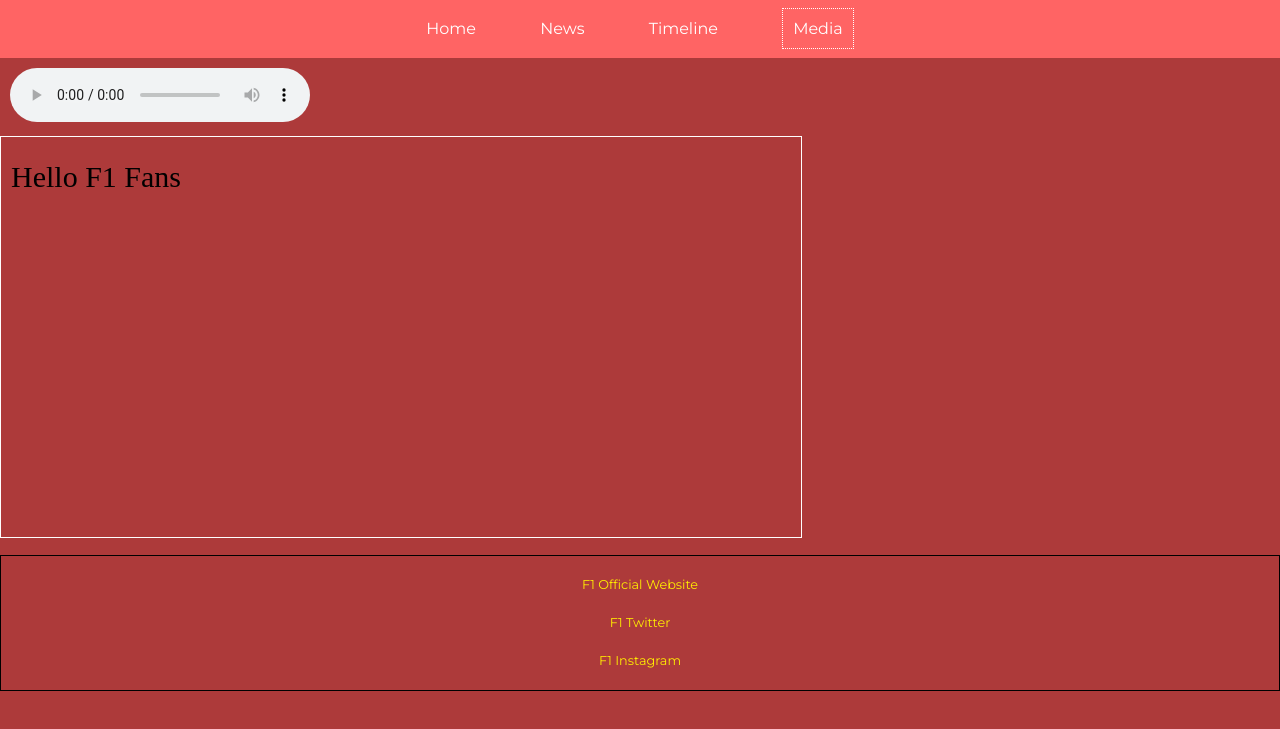
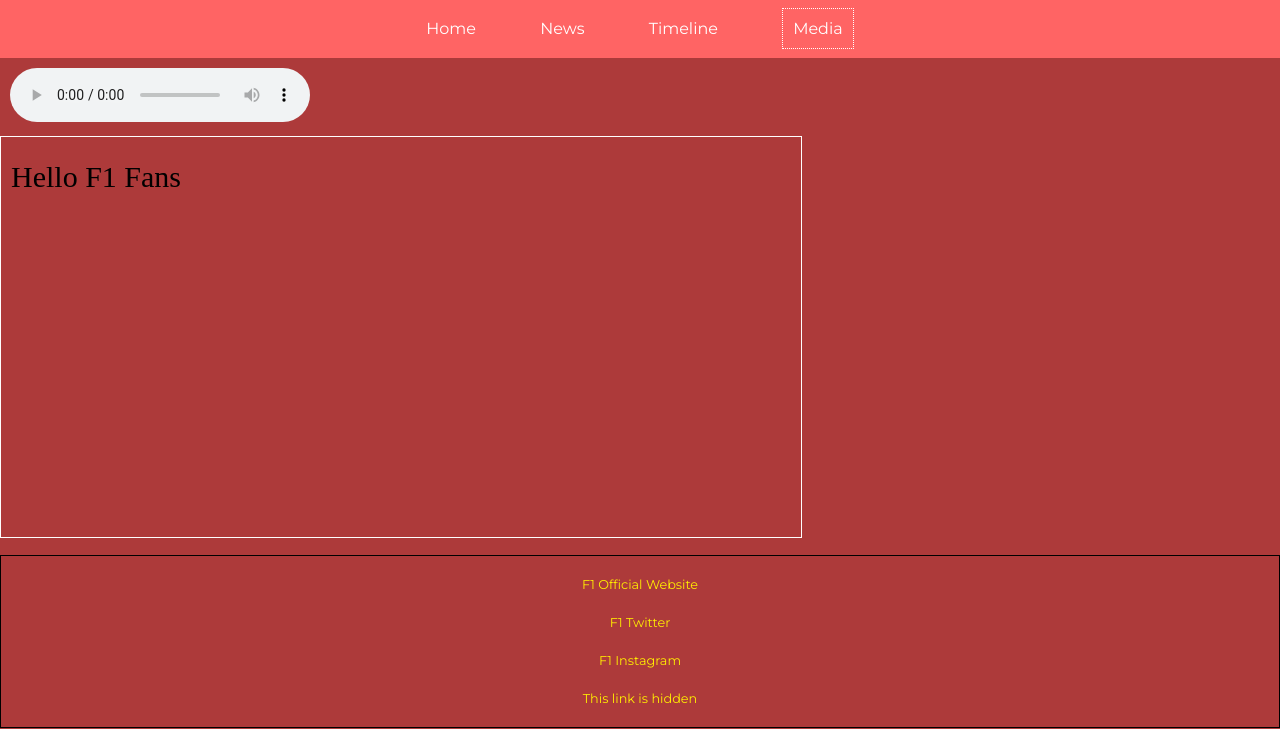
Before and after one commit to ibtehaz/comp484-p1, a plain HTML site: page media.html in a window 1280 px wide. Shown: the part 71-800 px from the top of the page. Drawn offline with Linux system fonts and the light colour scheme.

Commit message:
refactor code

```diff
--- a/media.html
+++ b/media.html
@@ -64,7 +64,7 @@
             >
           </p>
           <!-- Using custom attribute hidden -->
-          <p hidden><a href="https://www.linkedin.com/f1" title="F1 LinkedIn" target="_blank"
+          <p><a href="https://www.linkedin.com/f1" title="F1 LinkedIn" target="_blank"
             >This link is hidden</a</p>
       </footer>
 
```
